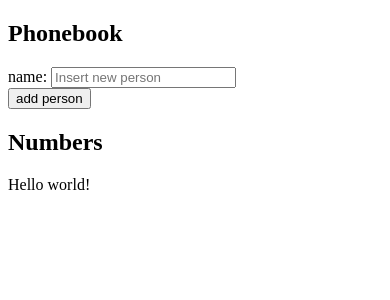
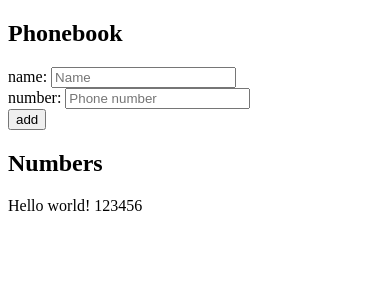
Before and after one commit to IvanFrade/fullstackopen, a React (Create React App) app in the folder part2/phonebook/: page / in a window 390 px wide. Shown: the top 300 px of the page. Built offline with nearby package versions, Linux system fonts and the light colour scheme.

Commit message:
Exercise 2.8
Phonebook, step 3

```diff
--- a/part2/phonebook/src/App.js
+++ b/part2/phonebook/src/App.js
@@ -2,15 +2,20 @@ import React, { useState } from 'react'
 
 const App = () => {
   const [persons, setPersons] = useState([
-    { name: 'Hello world!'}
+    {
+      name: 'Hello world!',
+      number: '123456'
+    }
   ])
   const [newName, setNewName] = useState('')
+  const [newNumber, setNewNumber] = useState('')
 
   const addPerson = (event) => {
     event.preventDefault()
 
     const personObject = {
-      name: newName
+      name: newName,
+      number: newNumber
     }
 
     persons.some(person => person.name === personObject.name)
@@ -18,10 +23,15 @@ const App = () => {
     : setPersons(persons.concat(personObject))
 
     setNewName('')
+    setNewNumber('')
   }
 
   const handleNameChange = (event) => {
     setNewName(event.target.value)
+  }
+
+  const handleNumberChange = (event) => {
+    setNewNumber(event.target.value)
   }
 
   return (
@@ -32,15 +42,20 @@ const App = () => {
           name: <input
             value={newName}
             onChange={handleNameChange}
-            placeholder="Insert new person"
+            placeholder="Name"
+          /><br />
+          number: <input
+            value={newNumber}
+            onChange={handleNumberChange}
+            placeholder="Phone number"
           />
         </div>
-        <button type="submit">add person</button>
+        <button type="submit">add</button>
       </form>
       <h2>Numbers</h2>
       <div>
         {persons.map(person =>
-          <div key={person.name}>{person.name}</div>
+          <div key={person.name}>{person.name} {person.number}</div>
         )}
       </div>
     </div>
```
